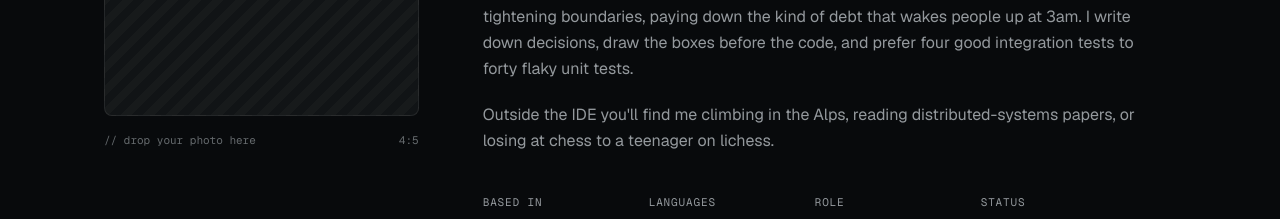
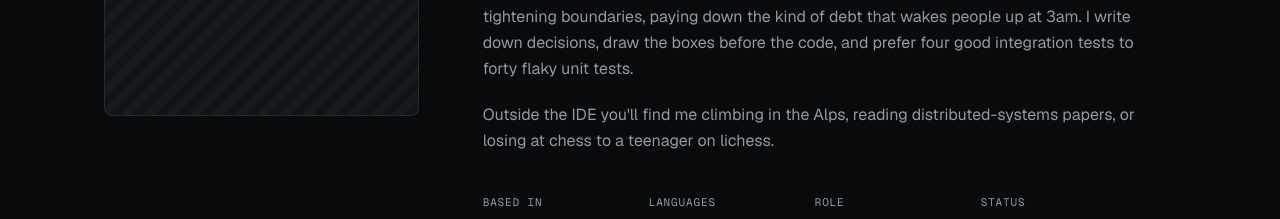
Before and after one commit to mertinc/mertincesu-website, a Next.js app: page / in a window 1280 px wide. Shown: the part 1440-1659 px from the top of the page. Built offline with nearby package versions, Linux system fonts and the light colour scheme.

Commit message:
Remove unnecessary label

```diff
--- a/components/about.tsx
+++ b/components/about.tsx
@@ -26,10 +26,6 @@
                 <div>[ portrait.jpg ]</div>
                 <div className="mt-1">800 × 1000</div>
               </div>
-            </div>
-            <div className="mt-4 font-mono text-[11px] text-dim flex items-center justify-between">
-              <span>// drop your photo here</span>
-              <span>4:5</span>
             </div>
           </Reveal>
 
```
